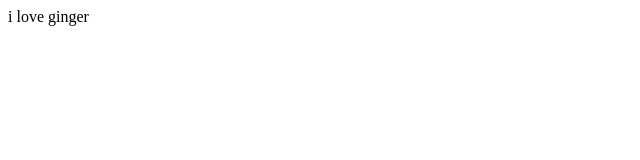
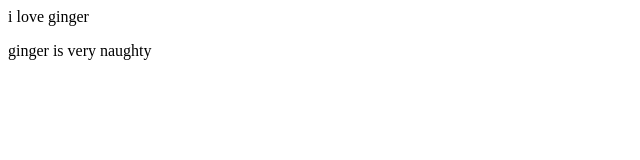
Before and after one commit to yad99in/ginger-local, a plain HTML site: page index.html in a window 1280 px wide. Shown: the whole page, without its empty margins (0-640 px from the left). Drawn offline with Linux system fonts and the light colour scheme.

Commit message:
added about ginger naughtiness

```diff
--- a/index.html
+++ b/index.html
@@ -1 +1,2 @@
 <div class="amit"><p>i love ginger</p></div>
+<p> ginger is very naughty</p>
```
